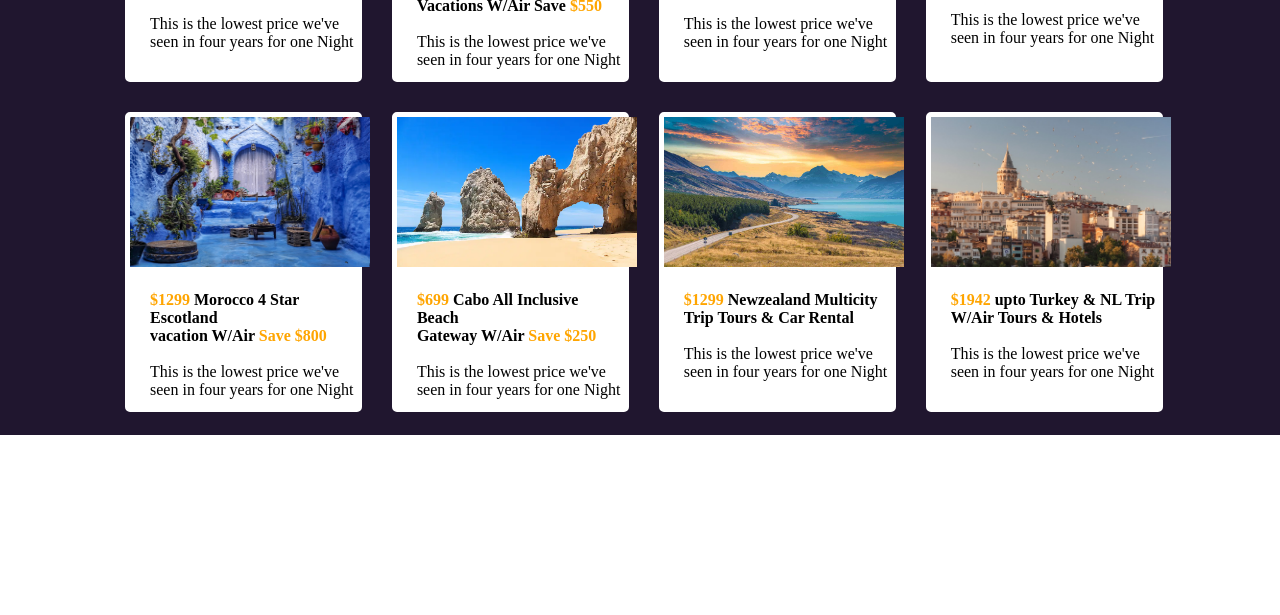
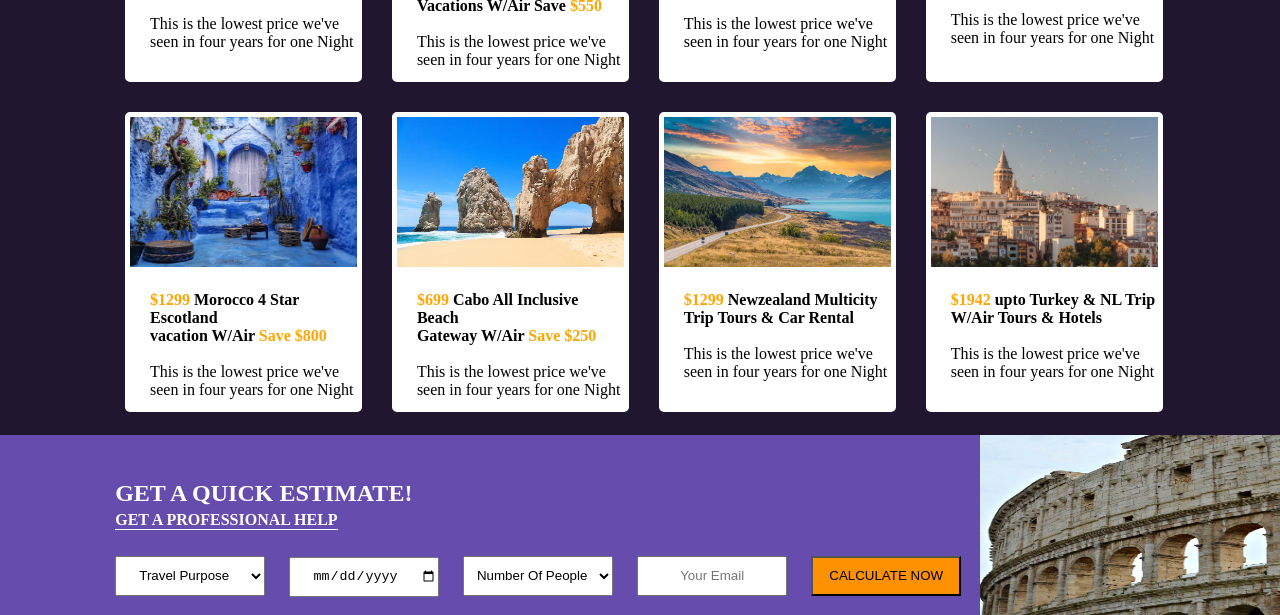
Before and after one commit to devayi1996/webpage4, a plain HTML site: page index.html in a window 1280 px wide. Shown: the part 1655-2270 px from the top of the page. Before the commit the page ends 2090 px from the top, so only its background shows below. Drawn offline with Linux system fonts and the light colour scheme.

Commit message:
upto Estimate Section completed

```diff
--- a/assets/css/style.css
+++ b/assets/css/style.css
@@ -146,13 +146,13 @@ header ul li a.active{
         .newsletter h2{
             position: absolute;
             top: 35%;
-            left: 50%;
+            left: 47%;
             color: #fff;
             }
         .newsletter p{
             position: absolute;
             top:50%;
-            left:45%;
+            left:40%;
             color: #fff;
             font-size: 20px;
         }
@@ -168,7 +168,7 @@ header ul li a.active{
             .newsletter form button{
                 position:absolute;
                 top: 70%;
-                left: 85%;
+                left: 84%;
                 width: 100px;
                 height: 40px;
             }
@@ -196,13 +196,12 @@ header ul li a.active{
           .destination ul li{
             list-style: none;
             border-radius: 5px;
-            /* text-align: center; */
             border: 5px solid #fff;
             background: #fff;
           }
           .destination ul li img{
             height: 150px;
-            width: 240px;
+            width: 100%;
             margin-bottom: 20px;
           }
           .destination ul li h4,p{
@@ -212,3 +211,54 @@ header ul li a.active{
             color: orange;
           }
           /* Destination Section End */
+          /* Estimate Section Start */
+          .estimate{
+            width: 100%;
+            height:180px;
+            padding-left: 125px;
+            background: #664CAD;
+            position: relative;
+          }
+          .estimate label{
+            display: none;
+          }
+          .estimate h2{
+            position: absolute;
+            left: 9%;
+            top: 25%;
+            color: #fff;
+          }
+          .estimate h4{
+            position: absolute;
+            left: 9%;
+            top: 42%;
+            color: #fff;
+           border-bottom:1px solid #fff;
+          }
+          .estimate form{
+            position: absolute;
+            left: 9%;
+            bottom:10%;
+          }
+          .estimate select, input{
+            width: 150px;
+            height: 40px;
+            text-align: center;
+          }
+          .estimate button{
+            width: 150px;
+            height: 40px;
+            background: #FE9102;
+            margin-left: 20px;
+          }
+          .estimate #tdate,#people,#email{
+            margin-left: 20px;
+          }
+          .estimate img{
+            height: 180px;
+            width: 300px;
+            position: absolute;
+            right: 0%;
+          }
+
+          /* /Estimate Section End */
--- a/index.html
+++ b/index.html
@@ -212,7 +212,38 @@
                         </li>
                     </ul>
                  </section>
-<!-- / Destination Section End-->
+            <!-- / Destination Section End-->
+            <!-- Estimate Section Start -->
+                 <section class="estimate">
+                    <h2>GET A QUICK ESTIMATE!</h2>
+                    <h4>GET A PROFESSIONAL HELP</h4>
+                    <form>
+                        <label for="purpose">Purpose</label>
+                        <select name="purpose" id="purpose">
+                            <option selected>Travel Purpose</option>
+                            <option value="travel">Travel</option>
+                            <option value="business">Business</option>
+                            <option value="medical">Medical</option>
+                            <option value="education">Education</option>
+                        </select>
+                            <label for="tdate">Travel Date</label>
+                            <input type="date" name="tdate" id="tdate">
+                            <label for="people">Number of people</label>
+                            <select name="people" id="people">
+                                <option selected>Number Of People</option>
+                                <option value="people">1</option>
+                                <option value="people">2</option>
+                                <option value="people">3</option>
+                                <option value="people">4</option>
+                            </select>
+                        <label for="email">Email</label>
+                        <input type="email" name="email" id="email" placeholder="Your Email" required>
+                        <button type="button">CALCULATE NOW</button>
+                    </form>
+                     <img src="./assets/img/n.jpg" alt="palace">
+                 </section>
+
+            <!-- /Estimate Section End -->
         <script src="https://cdnjs.cloudflare.com/ajax/libs/font-awesome/6.4.2/js/all.min.js"></script>
         <script src="./assets/js/script.js"></script>
     </body>
```
Also changed, not shown: assets/img/n.jpg (added).
